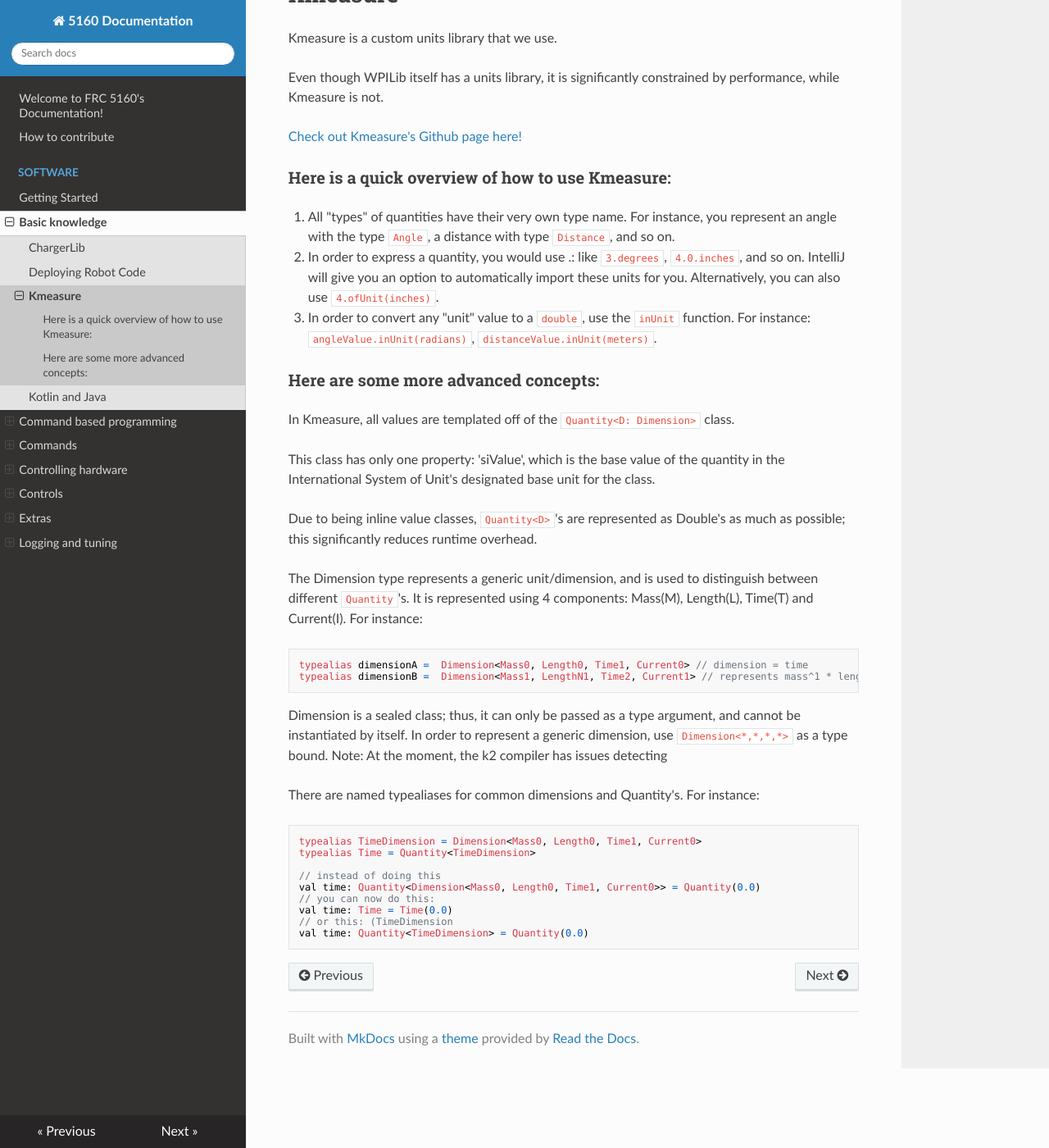
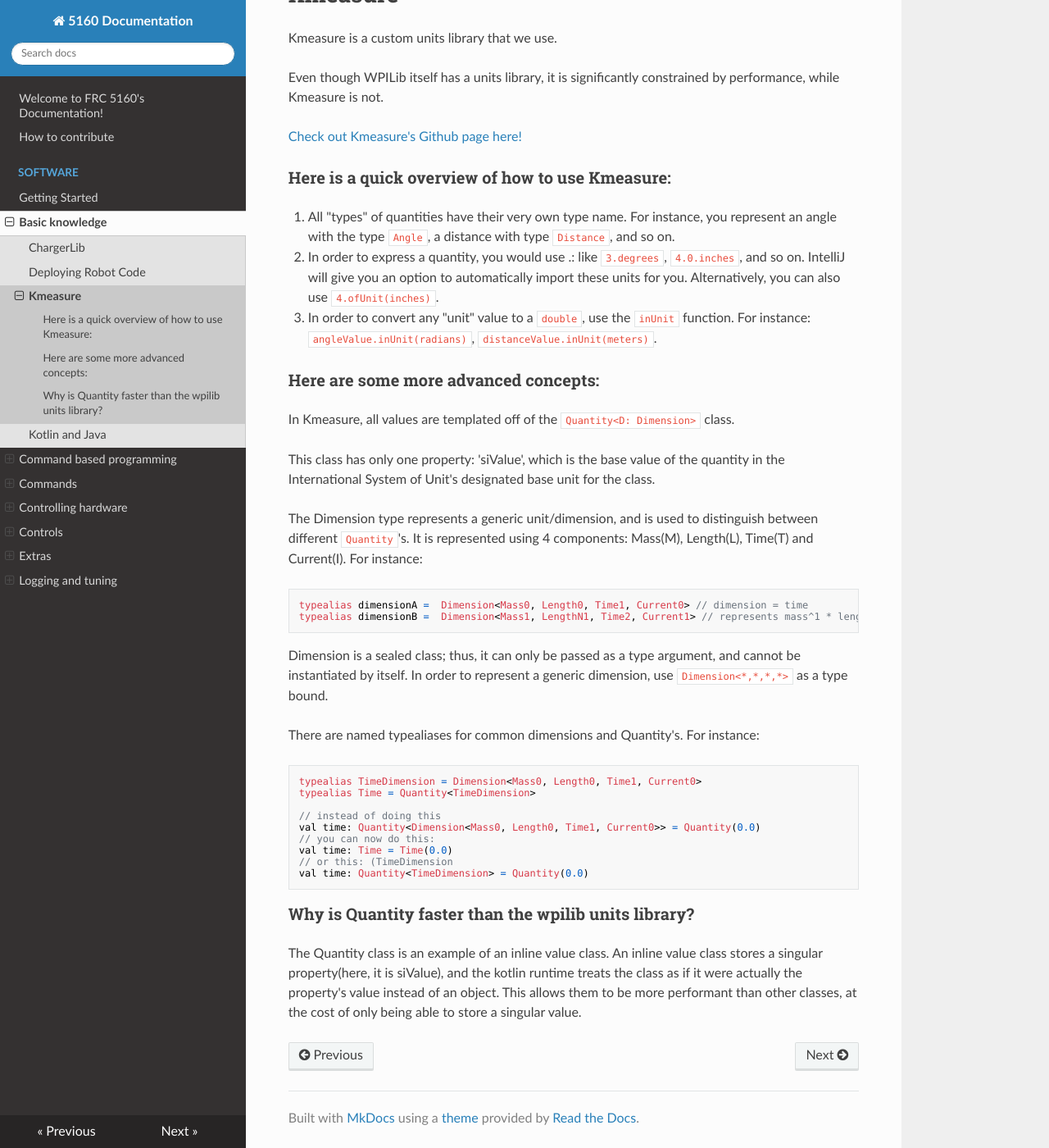
Before and after one commit to frc-5160-the-chargers/5160-docs, an MkDocs documentation site: the page built from docs/software/basic-knowledge/kmeasure.md, in a window 1280 px wide and 1400 px high, scrolled down 125 px. Shown: the whole window at 82% size. Built offline with MkDocs 1.6.1, drawn with Linux system fonts in a browser that asks for light colours; nearby versions of some CDN libraries.

Commit message:
Updated kmeasure.md

````diff
--- a/docs/software/basic-knowledge/kmeasure.md
+++ b/docs/software/basic-knowledge/kmeasure.md
@@ -26,9 +26,6 @@ In Kmeasure, all values are templated off of the ```Quantity<D: Dimension>``` cl
 This class has only one property: 'siValue', which is the base value of the quantity
 in the International System of Unit's designated base unit for the class.
 
-Due to being inline value classes, ```Quantity<D>```'s are represented as Double's as much as
-possible; this significantly reduces runtime overhead.
-
 The Dimension type represents a generic unit/dimension, and is used to distinguish between different ```Quantity```'s. It is represented using 4 components: Mass(M), Length(L), Time(T) and Current(I). For instance:
 ```
 typealias dimensionA =  Dimension<Mass0, Length0, Time1, Current0> // dimension = time
@@ -36,7 +33,6 @@ typealias dimensionB =  Dimension<Mass1, LengthN1, Time2, Current1> // represent
 ```
 Dimension is a sealed class; thus, it can only be passed as a type argument, and cannot be instantiated by itself.
 In order to represent a generic dimension, use ```Dimension<*,*,*,*>``` as a type bound.
-Note: At the moment, the k2 compiler has issues detecting
 
 There are named typealiases for common dimensions and Quantity's. For instance:
 ```
@@ -50,3 +46,10 @@ val time: Time = Time(0.0)
 // or this: (TimeDimension
 val time: Quantity<TimeDimension> = Quantity(0.0)
 ```
+
+### Why is Quantity<D> faster than the wpilib units library?
+The Quantity class is an example of an inline value class. An inline value class
+stores a singular property(here, it is siValue), and the kotlin runtime
+treats the class as if it were actually the property's value instead of an object.
+This allows them to be more performant than other classes, at the cost
+of only being able to store a singular value.
````
